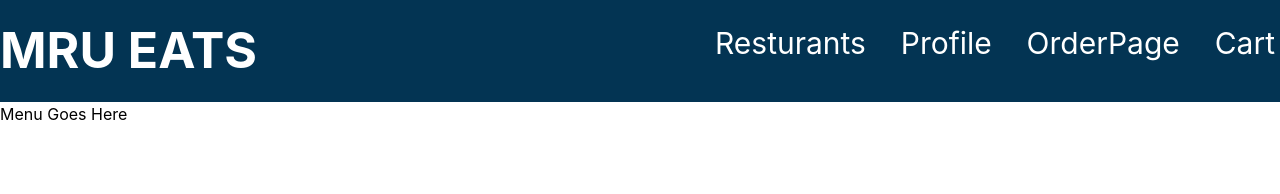
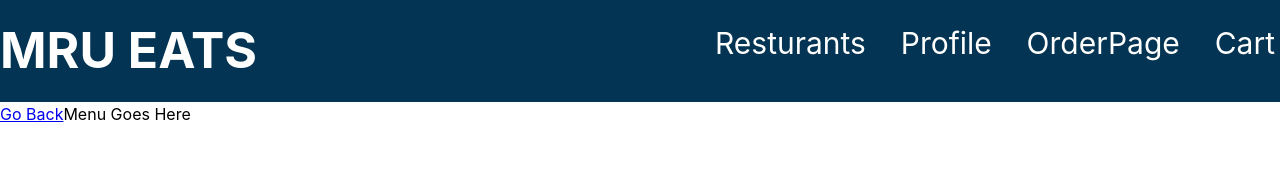
Before and after one commit to SidhantKaushik/MRUEats, a React (Create React App) app in the folder my-app/: page /resturantOrder in a window 1280 px wide. Shown: the top 194 px of the page. Built offline with nearby package versions, Linux system fonts and the light colour scheme; a web font is replaced by a local one.

Commit message:
user can go back to home page from resturantOrder

```diff
--- a/my-app/src/Components/ResturantOrder.js
+++ b/my-app/src/Components/ResturantOrder.js
@@ -6,6 +6,7 @@ const ResturantOrder = (props) => {
     return (
         <>
             <div>
+                <Link to='/'>Go Back</Link>
                 Menu Goes Here
             </div>
         </>
```
